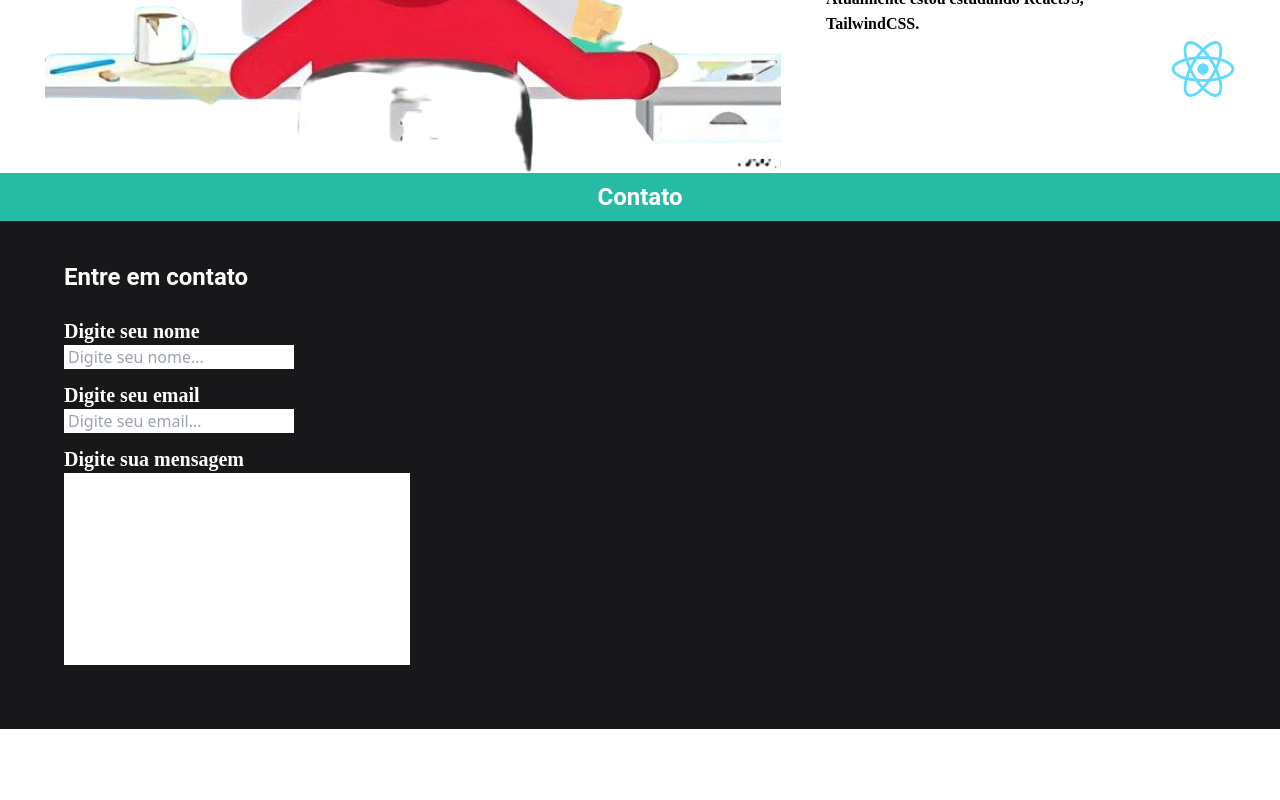
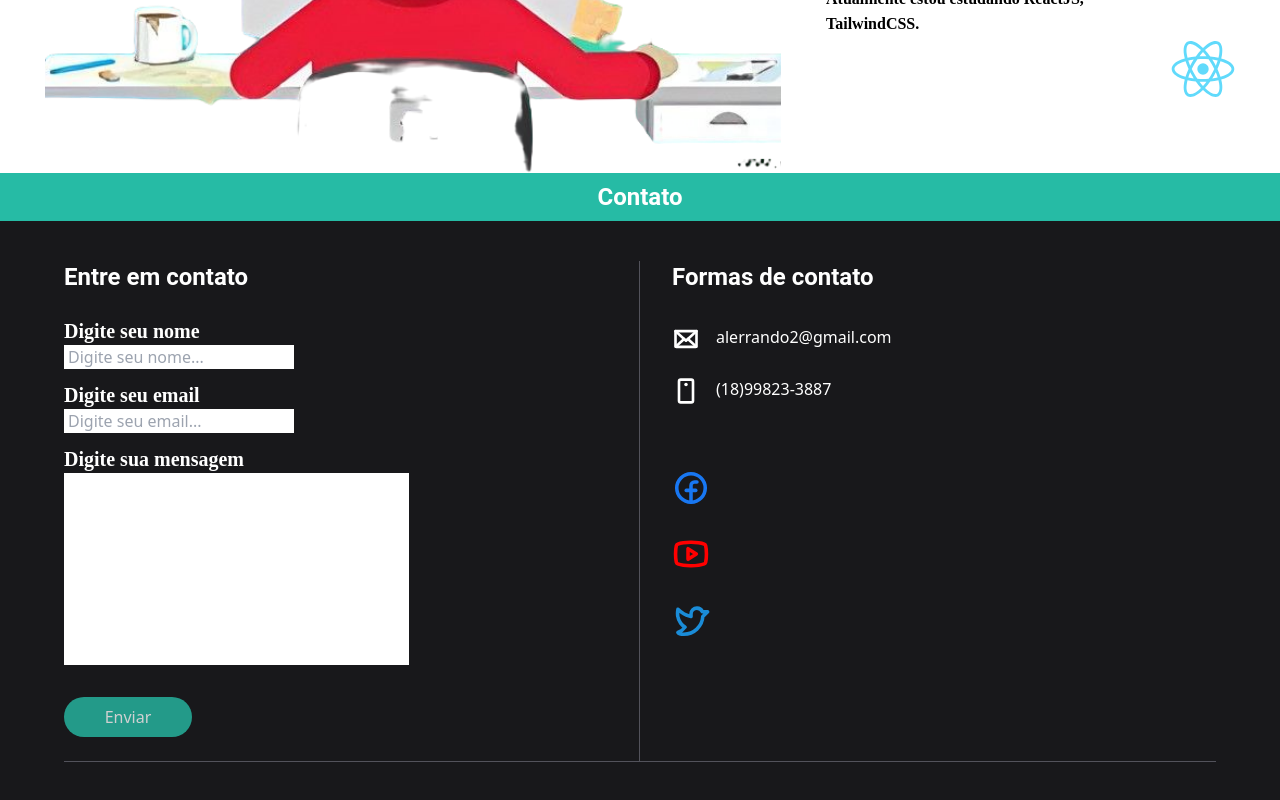
Before and after one commit to Alerrando/Portfolio, a React (Vite) app: page / in a window 1280 px wide. Shown: the part 1924-2724 px from the top of the page. Before the commit the page ends 2653 px from the top, so only its background shows below. Built offline with nearby package versions, Linux system fonts and the light colour scheme; a web font is replaced by a local one.

Commit message:
formas de contato

```diff
--- a/src/components/Contato/index.tsx
+++ b/src/components/Contato/index.tsx
@@ -1,17 +1,28 @@
-import { useState } from "react";
+import {
+  DeviceMobileCamera,
+  Envelope,
+  FacebookLogo,
+  TwitterLogo,
+  YoutubeLogo,
+} from "phosphor-react";
 import { Titulo } from "../Titulo";
 
 export function Contato() {
   return (
     <footer>
       <Titulo titulo="Contato" />
-
+      <a id="contato"></a>
       <div className="w-full h-auto bg-zinc-900 px-8 py-10 md:px-16">
         <div className="block md:grid grid-cols-2">
-          <div className="w-full h-full">
-            <h2 className="font-roboto text-2xl font-bold text-white">Entre em contato</h2>
+          <div className="w-full h-full border-b-[1px] md:border-r-[1px] border-zinc-600">
+            <h2 className="font-roboto text-2xl font-bold text-white">
+              Entre em contato
+            </h2>
             <form className="block md:grid md:w-full w-52 py-6">
-              <label className="font-times text-xl font-bold text-white" htmlFor="name">
+              <label
+                className="font-times text-xl font-bold text-white"
+                htmlFor="name"
+              >
                 Digite seu nome
               </label>
               <input
@@ -21,7 +32,10 @@ export function Contato() {
                 className="mb-3 md:w-2/5 px-1 outline-none"
               />
 
-              <label className="font-times text-xl font-bold text-white" htmlFor="email">
+              <label
+                className="font-times text-xl font-bold text-white"
+                htmlFor="email"
+              >
                 Digite seu email
               </label>
               <input
@@ -43,10 +57,35 @@ export function Contato() {
                 className="md:w-3/5 px-1 outline-none resize-none"
                 name="mensagen"
               ></textarea>
+
+              <button className="bg-[#26BBA5] w-32 py-2 mt-8 rounded-full text-white opacity-80 hover:opacity-100">
+                Enviar
+              </button>
             </form>
+          </div>
+          <div className="pt-4 md:px-8 md:pt-0 border-b-[1px] border-zinc-600">
+            <h2 className="font-roboto text-2xl font-bold text-white">
+              Formas de contato
+            </h2>
 
+            <div className="grid gap-6 mt-8 text-white">
+              <div className="flex gap-4">
+                <Envelope size={28} weight="bold" />
+                <span>alerrando2@gmail.com</span>
+              </div>
+
+              <div className="flex gap-4">
+                <DeviceMobileCamera size={28} weight="bold" />
+                <span>(18)99823-3887</span>
+              </div>
+            </div>
+
+            <div className="alinhamento md:grid mt-16 mb-6 gap-7">
+              <FacebookLogo size={38} weight="bold" className="cursor-pointer text-[#1877F2]" />
+              <YoutubeLogo size={38} weight="bold" className="cursor-pointer text-[#FF0000]" />
+              <TwitterLogo size={38} weight="bold" className="cursor-pointer text-[#1A8CD8]" />
+            </div>
           </div>
-
         </div>
       </div>
     </footer>
--- a/src/components/Header/index.tsx
+++ b/src/components/Header/index.tsx
@@ -36,7 +36,7 @@ export function Header() {
                   <a href="#sobre">Sobre</a>
                 </li>
                 <li className="mb-6 hover:text-red-500 transition-colors text-xl md:mb-0">
-                  <a href="#">Contato</a>
+                  <a href="#contato">Contato</a>
                 </li>
               </ul>
             </main>
```
